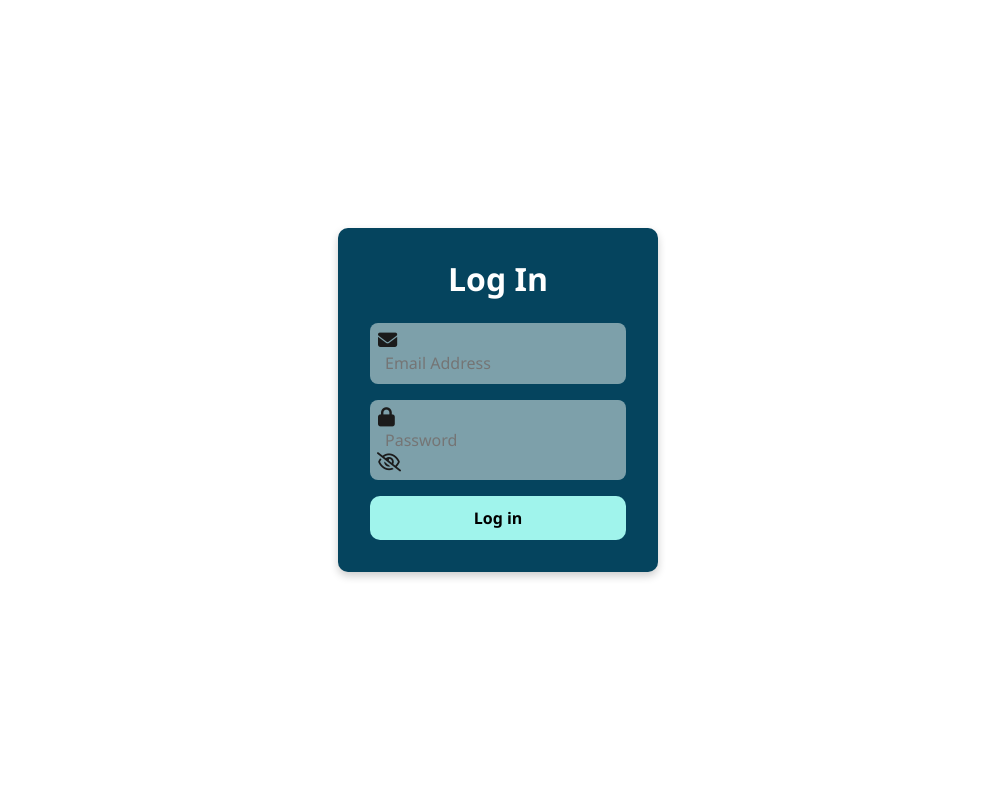
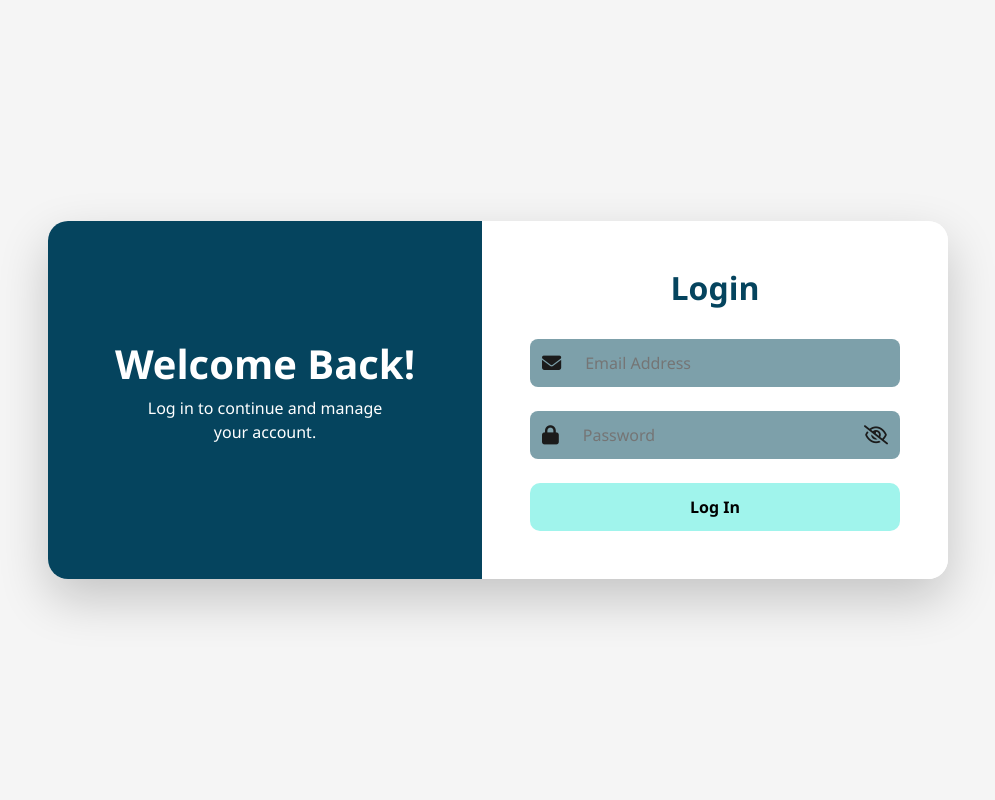
Before and after one commit to pips1804/cs-ipt, a PHP site: page / in a window 1280 px wide. Shown: the whole page, without its empty margins (142-1137 px from the left). Run offline with PHP 8.4, Linux system fonts and the light colour scheme; some libraries are stand-ins or nearby versions.

Commit message:
Fix some UI for the defense

```diff
--- a/index.php
+++ b/index.php
@@ -5,69 +5,99 @@
     <meta charset="UTF-8" />
     <meta name="viewport" content="width=device-width, initial-scale=1.0" />
     <title>Login Page</title>
+    <link rel="stylesheet" href="./assets/style/bootstrap.min.css">
     <link rel="stylesheet" href="./assets/style.css">
-    <link rel="stylesheet" href="./assets/style/bootstrap.min.css">
+    <script src="https://kit.fontawesome.com/dd50fcb824.js" crossorigin="anonymous"></script>
     <style>
         body {
             margin: 0;
             padding: 0;
-            background-color: #ffffff;
+            background-color: whitesmoke;
+            height: 100vh;
             display: flex;
+            align-items: center;
             justify-content: center;
-            align-items: center;
-            height: 100vh;
             font-family: 'Segoe UI', sans-serif;
         }
 
-        .login-container {
-            background-color: #05445E;
+        .login-wrapper {
+            display: flex;
+            width: 900px;
+            background: #ffffff;
+            border-radius: 20px;
+            box-shadow: 0 20px 50px rgba(0, 0, 0, 0.2);
+            overflow: hidden;
+        }
+
+        .login-banner {
+            flex: 1;
+            background: #05445E;
+            display: flex;
+            align-items: center;
+            justify-content: center;
             padding: 2rem;
-            border-radius: 10px;
-            box-shadow: 0 4px 8px rgba(0, 0, 0, 0.2);
-            width: 320px;
+            color: white;
+            flex-direction: column;
+        }
+
+        .login-banner h1 {
+            font-size: 2.5rem;
+            font-weight: bold;
+        }
+
+        .login-form-container {
+            flex: 1;
+            padding: 3rem;
+            background-color: #ffffff;
+        }
+
+        .login-form-container h2 {
+            color: #05445E;
+            margin-bottom: 2rem;
+            font-weight: bold;
             text-align: center;
         }
 
-        .login-container h2 {
-            color: #ffffff;
+        .input-group-custom {
+            position: relative;
+            background-color: #7DA0AA;
+            border-radius: 8px;
             margin-bottom: 1.5rem;
-            font-weight: bold;
+            display: flex;
+            align-items: center;
         }
 
-        .input-group {
-            background-color: #7DA0AA;
-            border-radius: 8px;
-            display: flex;
-            align-items: center;
-            padding: 0.5rem;
-            margin-bottom: 1rem;
+        .input-group-custom i {
+            padding: 0.75rem;
+            color: #1B1B1B;
+            font-size: 1.2rem;
         }
 
-        .input-group input {
+        .input-group-custom input {
             border: none;
+            outline: none;
             background: transparent;
+            padding: 0.75rem;
             color: #fff;
+            font-size: 1rem;
             flex: 1;
-            outline: none;
-            padding-left: 0.5rem;
-            font-size: 1rem;
         }
 
-        .input-group i {
+        .toggle-password {
+            cursor: pointer;
+            padding: 0 0.75rem;
             color: #1B1B1B;
-            font-size: 1.2rem;
         }
 
         .login-btn {
             background-color: #A0F4EC;
             color: #000;
             border: none;
-            padding: 0.6rem 1.2rem;
+            padding: 0.75rem;
             font-weight: bold;
             border-radius: 10px;
             width: 100%;
-            cursor: pointer;
-            transition: 0.3s;
+            transition: 0.3s ease;
         }
 
         .login-btn:hover {
@@ -85,41 +115,59 @@
             display: none;
             justify-content: center;
             align-items: center;
-            font-size: 1.5rem;
         }
 
         #loadingOverlay .spinner-border {
             width: 3rem;
             height: 3rem;
         }
+
+        @media screen and (max-width: 768px) {
+            .login-wrapper {
+                flex-direction: column;
+                width: 90%;
+            }
+
+            .login-banner {
+                display: none;
+            }
+
+            .login-form-container {
+                padding: 2rem;
+            }
+        }
     </style>
 </head>
 
-<body class="d-flex justify-content-center align-items-center vh-100">
+<body>
     <!-- Loading Overlay -->
     <div id="loadingOverlay">
         <div class="spinner-border text-primary" role="status"></div>
         <span class="ms-3">Logging in...</span>
     </div>
 
-    <div class="login-container">
-        <h2>Log In</h2>
+    <div class="login-wrapper">
+        <div class="login-banner">
+            <h1>Welcome Back!</h1>
+            <p style="max-width: 250px; text-align: center;">Log in to continue and manage your account.</p>
+        </div>
+
+        <div class="login-form-container">
+            <h2>Login</h2>
             <form method="post" action="controllers/login.php" onsubmit="savePassword()">
-            <div class="input-group">
+                <div class="input-group-custom">
                     <i class="fa fa-envelope"></i>
-                <input type="email" placeholder="Email Address" name="email" required>
+                    <input type="email" name="email" placeholder="Email Address" required>
                 </div>
-            <div class="input-group">
+                <div class="input-group-custom">
                     <i class="fa fa-lock"></i>
                     <input type="password" name="password" id="floatingPassword" placeholder="Password" required>
-                <i class="fa fa-eye-slash" onclick="togglePasswordVisibility()" style="cursor: pointer;"></i>
+                    <i class="fa fa-eye-slash toggle-password" onclick="togglePasswordVisibility()"></i>
                 </div>
-
-            <button type="submit" class="login-btn" name="login">Log in</button>
+                <button type="submit" class="login-btn" name="login">Log In</button>
             </form>
         </div>
-
-    <script src="https://kit.fontawesome.com/dd50fcb824.js" crossorigin="anonymous"></script>
+    </div>
 
     <script>
         function savePassword() {
@@ -142,7 +190,6 @@
 
         document.querySelector("form").addEventListener("submit", async function(event) {
             event.preventDefault();
-
             document.getElementById('loadingOverlay').style.display = 'flex';
 
             const formData = new FormData(this);
```
Also changed, not shown: page/dashboard.php (+4 -3 lines), page/home.php (+80 -44 lines), page/qr.php (+10 -2 lines), page/reports.php (+7 -1 lines), page/transactions.php (+12 -5 lines). Lines whose indentation alone changed are shown as unchanged.
